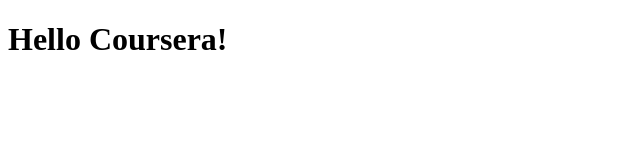
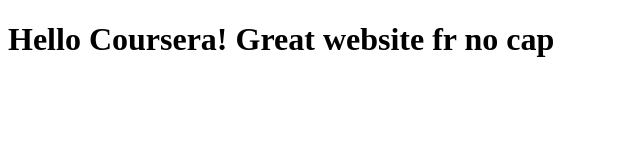
Before and after one commit to AJSelfI/Coursera-Test, a plain HTML site: page site/index.html in a window 1280 px wide. Shown: the whole page, without its empty margins (0-640 px from the left). Drawn offline with Linux system fonts and the light colour scheme.

Commit message:
Small addition to page

```diff
--- a/site/index.html
+++ b/site/index.html
@@ -6,6 +6,6 @@
     <title>Hello Coursera!</title>
 </head>
 <body>
-<h1>Hello Coursera!</h1>
+<h1>Hello Coursera! Great website fr no cap</h1>
 </body>
 </html>
```
